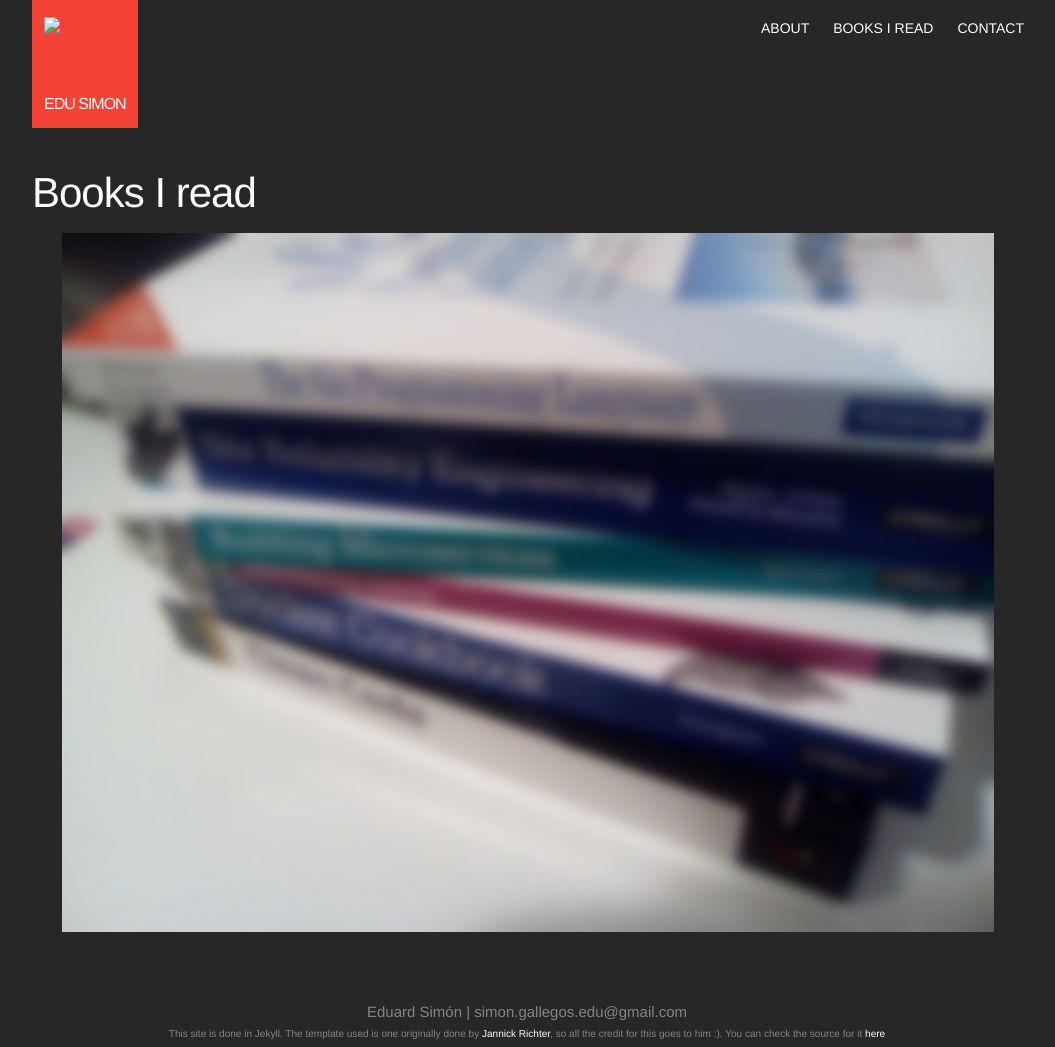
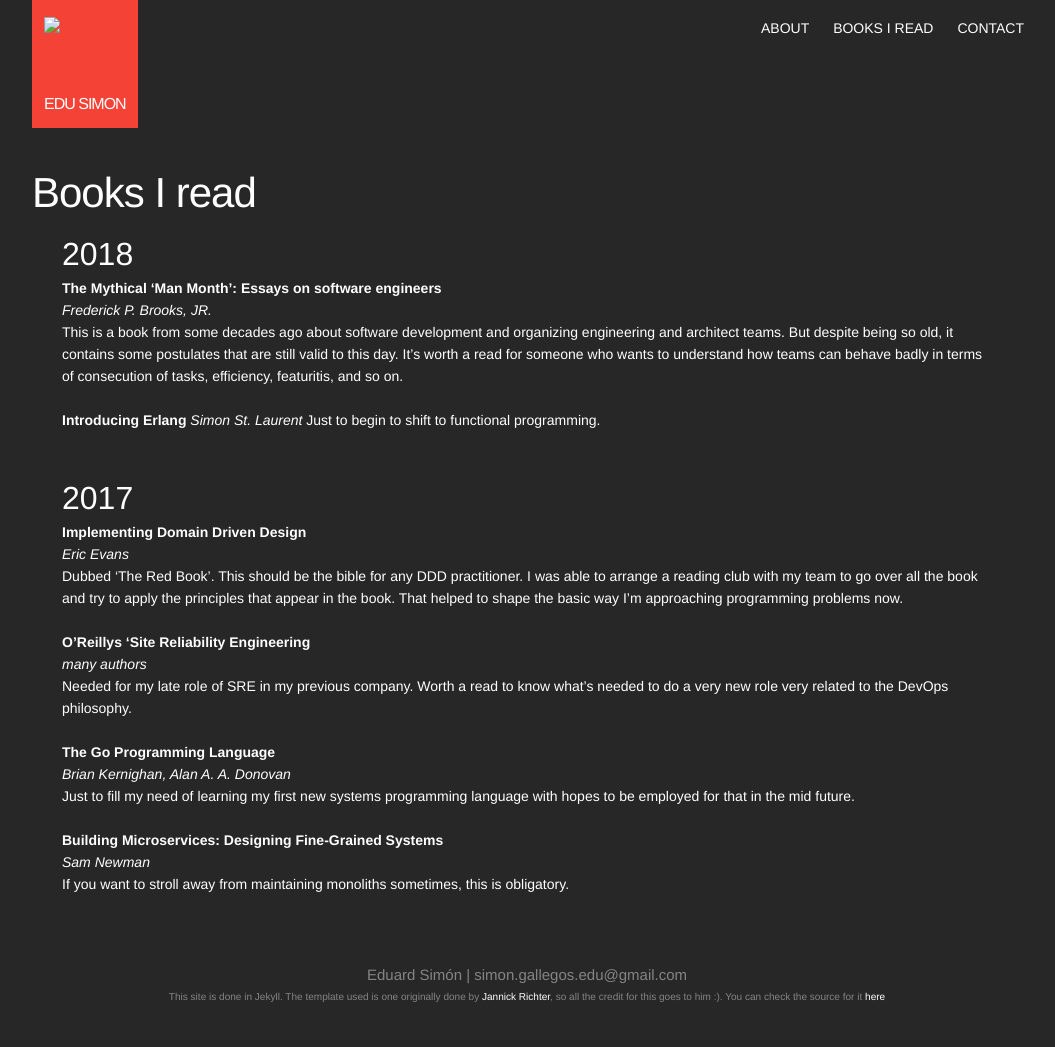
Before and after one commit to zimonbizkit/old_website, a Jekyll site: the page built from books.md, in a window 1280 px wide. Shown: the whole page, without its empty margins (112-1167 px from the left). Built offline with Jekyll 4.4.1, drawn with Linux system fonts in a browser that asks for light colours; after the commit the page ends 1010 px from its top, so only the background shows below that.

Commit message:
books and link to pages

```diff
--- a/_data/portfolio.yml
+++ b/_data/portfolio.yml
@@ -5,6 +5,7 @@
     width: 7
     height: 3
     htmlid: aboutme
+    linkref: about/
 
 -   id: 2
     title: Books I read
@@ -12,3 +13,4 @@
     width: 5
     height: 2
     htmlid: books
+    linkref: books/
--- a/books.md
+++ b/books.md
@@ -3,4 +3,45 @@ layout: page
 title: Books I read
 permalink: /books/
 ---
-![Books I read](../assets/books.jpg)
+
+## 2018
+**The Mythical 'Man Month': Essays on software engineers**
+<br>
+_Frederick P. Brooks, JR._
+<br>
+This is a book from some decades ago about software development and organizing engineering and architect teams. But despite being so old, it contains some postulates that are still valid to this day. It's worth a read for someone who wants to understand how teams can behave badly in terms of consecution of tasks, efficiency, featuritis, and so on.
+<br>
+<br>
+**Introducing Erlang**
+_Simon St. Laurent_
+Just to begin to shift to functional programming.
+<br>
+<br>
+<br>
+## 2017
+**Implementing Domain Driven Design**
+<br>
+ _Eric Evans_
+ <br>
+ Dubbed 'The Red Book'. This should be the bible for any DDD practitioner. I was able to arrange a reading club with my team to go over all the book and try to apply the principles that appear in the book. That helped to shape the basic way I'm approaching programming problems now.
+<br>
+<br>
+**O'Reillys 'Site Reliability Engineering**
+<br>
+_many authors_
+<br>
+Needed for my late role of SRE in my previous company. Worth a read to know what's needed to do a very new role very related to the DevOps philosophy.
+<br>
+<br>
+**The Go Programming Language**
+<br>
+_Brian Kernighan,  Alan A. A. Donovan_
+<br>
+Just to fill my need of learning my first new systems programming language with hopes to be employed for that in the mid future.
+<br>
+<br>
+**Building Microservices: Designing Fine-Grained Systems**
+<br>
+_Sam Newman_
+<br>
+If you want to stroll away from maintaining monoliths sometimes, this  is obligatory.
--- a/index.html
+++ b/index.html
@@ -22,6 +22,7 @@ layout: default
   <div class="col col-12">
     {% for port in site.data.portfolio %}
       <div class="col col-{{port.width}}">
+        <a href='{{port.linkref}}'>
         <div class="block {{port.class}}" style="background-image:url(assets/{{port.img}})" id="{{port.htmlid}}">
             <div class="block-body height-{{port.height}}">
                 <h2 class="align-bottom-right">
@@ -29,6 +30,7 @@ layout: default
                 </h2>
             </div>
         </div>
+      </a>
       </div>
     {% endfor %}
     </div>
```
Also changed, not shown: 3 other files.
